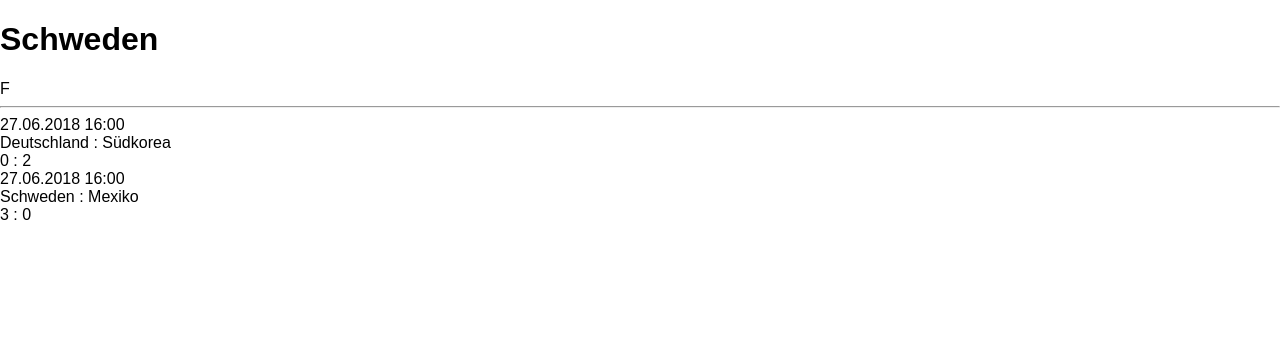
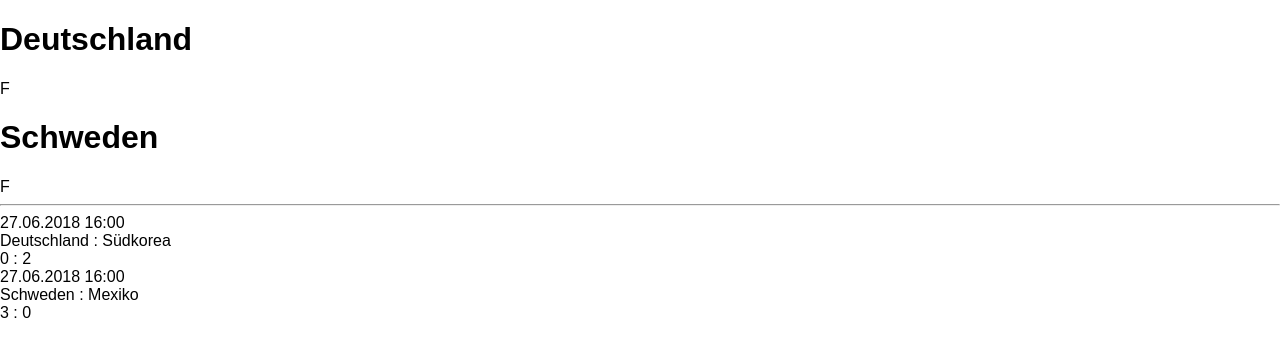
Before and after one commit to sspringer82/dwx-react, a React (Create React App) app: page / in a window 1280 px wide. Shown: the top 356 px of the page. Built offline with nearby package versions, Linux system fonts and the light colour scheme.

Commit message:
class component

```diff
--- a/src/App.js
+++ b/src/App.js
@@ -1,7 +1,7 @@
 import React, { Component } from 'react';
 import './App.css';
-import { Team } from './Team';
 import { Match } from './Match';
+import { Teams } from './Teams';
 
 class App extends Component {
   render() {
@@ -24,7 +24,7 @@ class App extends Component {
 
     return (
       <div>
-        <Team name="Schweden" group="F" />
+        <Teams />
         <hr />
 
         {matches.map(match => (
--- a/src/Team.js
+++ b/src/Team.js
@@ -1,7 +1,7 @@
 import React from 'react';
 import PropTypes from 'prop-types';
 
-export const Team = ({ name, group }) => {
+export const Team = ({ name, group = 'F' }) => {
   return (
     <div>
       <h1>{name}</h1>
@@ -12,5 +12,5 @@ export const Team = ({ name, group }) => {
 
 Team.propTypes = {
   name: PropTypes.string.isRequired,
-  group: PropTypes.string.isRequired,
+  group: PropTypes.string,
 };
--- /dev/null
+++ b/src/Teams.js
@@ -0,0 +1,27 @@
+import React, { Component } from 'react';
+import { Team } from './Team';
+
+export class Teams extends Component {
+  state = {
+    teams: [],
+  };
+
+  componentDidMount() {
+    // emulated server communication
+    const teams = [
+      { name: 'Deutschland', group: 'F' },
+      { name: 'Schweden', group: 'F' },
+    ];
+    Promise.resolve(teams).then(teams => {
+      this.setState({ teams });
+    });
+  }
+
+  render() {
+    return (
+      <div>
+        {this.state.teams.map(team => <Team key={team.name} {...team} />)}
+      </div>
+    );
+  }
+}
```
